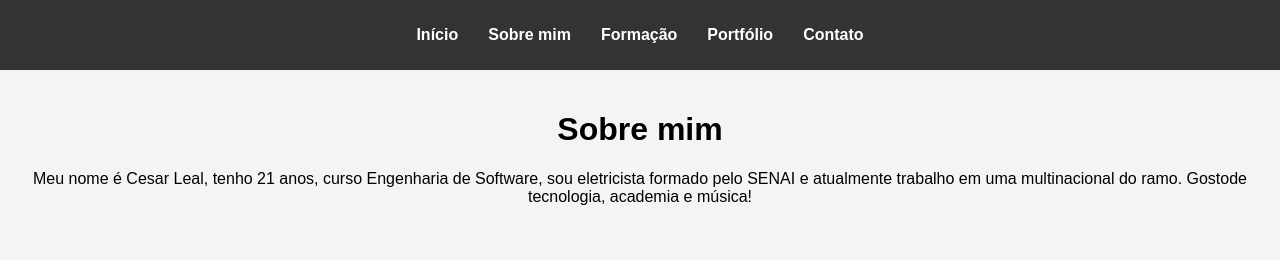
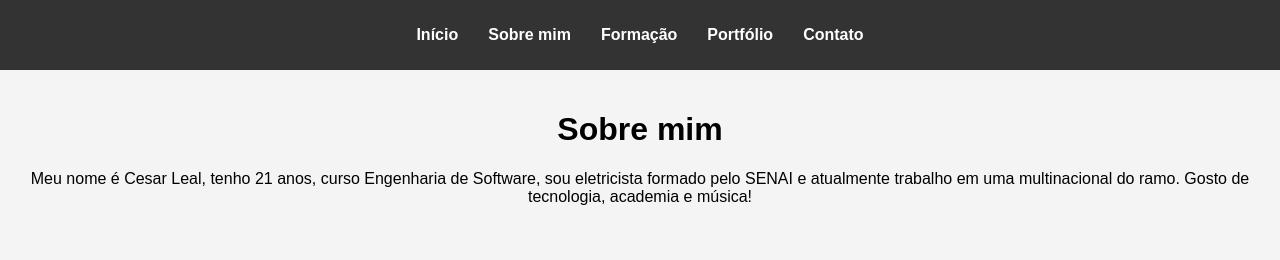
Before and after one commit to Lealzx0/portfolio, a plain HTML site: page sobre.html in a window 1280 px wide. Shown: the top 260 px of the page. Drawn offline with Linux system fonts and the light colour scheme.

Commit message:
Add files via upload

```diff
--- a/sobre.html
+++ b/sobre.html
@@ -21,7 +21,7 @@
 
     <main>
         <h1>Sobre mim</h1>
-        <p>Meu nome é Cesar Leal, tenho 21 anos, curso Engenharia de Software, sou eletricista formado pelo SENAI e atualmente trabalho em uma multinacional do ramo. Gostode tecnologia, academia e música!</p>
+        <p>Meu nome é Cesar Leal, tenho 21 anos, curso Engenharia de Software, sou eletricista formado pelo SENAI e atualmente trabalho em uma multinacional do ramo. Gosto de tecnologia, academia e música!</p>
     </main>
 
     <footer>
```
